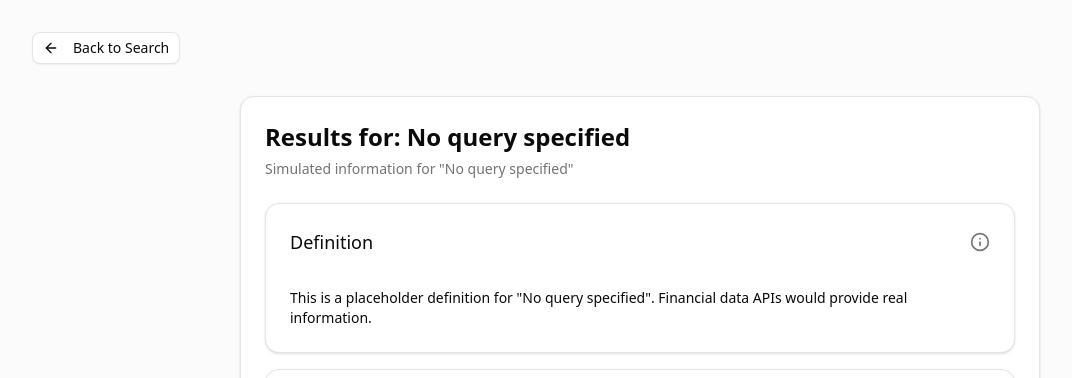
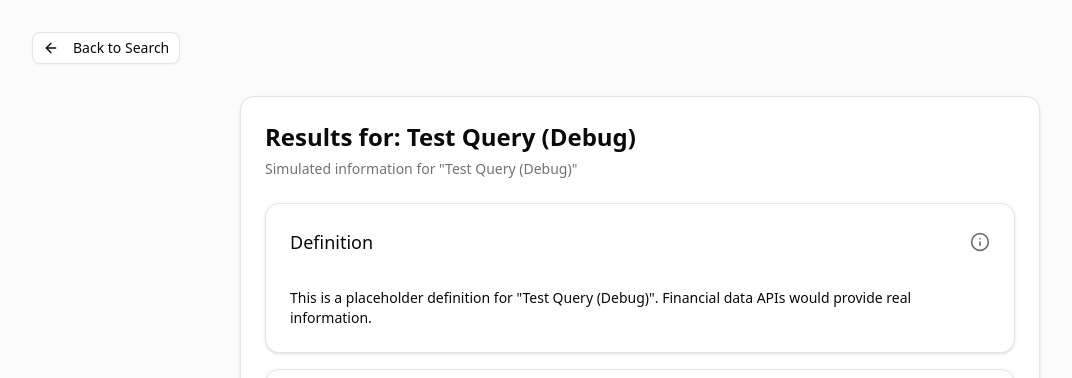
Before and after one commit to Ebaka716/ui.shadcn, a Next.js app: page /results in a window 1280 px wide. Shown: the top 378 px of the page, without its empty margins (0-1072 px from the left). Built offline with nearby package versions, Linux system fonts and the light colour scheme.

Commit message:
Temp: Remove searchParams usage for build test

```diff
--- a/app/results/page.tsx
+++ b/app/results/page.tsx
@@ -83,16 +83,14 @@ function getMyNewsData() {
 
 // --- Component ---
 
-export default function ResultsPage({
-  searchParams
-}: {
-  searchParams?: { [key: string]: string | string[] | undefined }
-}) {
-  const rawQuery = searchParams?.query;
-  const query = typeof rawQuery === 'string' ? decodeURIComponent(rawQuery) : 'No query specified';
+// Temporarily remove searchParams from props
+export default function ResultsPage(/* { ... } */) {
 
-  // Determine which data set to use
-  const isMyNewsQuery = query === 'myNews';
+  // Temporarily remove searchParams usage
+  const query = "Test Query (Debug)"; // Hardcoded for testing
+
+  // Temporarily force isMyNewsQuery to false to satisfy linter and test build
+  const isMyNewsQuery = false; // query === 'myNews';
   const myNewsData = isMyNewsQuery ? getMyNewsData() : null;
   const stockData = !isMyNewsQuery ? getStockData(query) : null;
   const generalInfo = !isMyNewsQuery && !stockData ? getGeneralInfo(query) : null;
@@ -112,7 +110,7 @@ export default function ResultsPage({
 
         {/* --- Conditional Rendering Based on Query --- */}
 
-        {/* Layout for "myNews" Query */}
+        {/* Layout for "myNews" Query - Will not render with hardcoded query */}
         {isMyNewsQuery && myNewsData && (
           <div className="w-full max-w-[800px] space-y-6">
             {/* Title for this view */}
@@ -207,7 +205,7 @@ export default function ResultsPage({
           </div>
         )}
 
-        {/* Layout for Stock/General Query (Original Layout) */}
+        {/* Layout for Stock/General Query (Original Layout) - Will render with hardcoded query */}
         {!isMyNewsQuery && (
             <Card className="w-full max-w-[800px]">
               <CardHeader>
```
